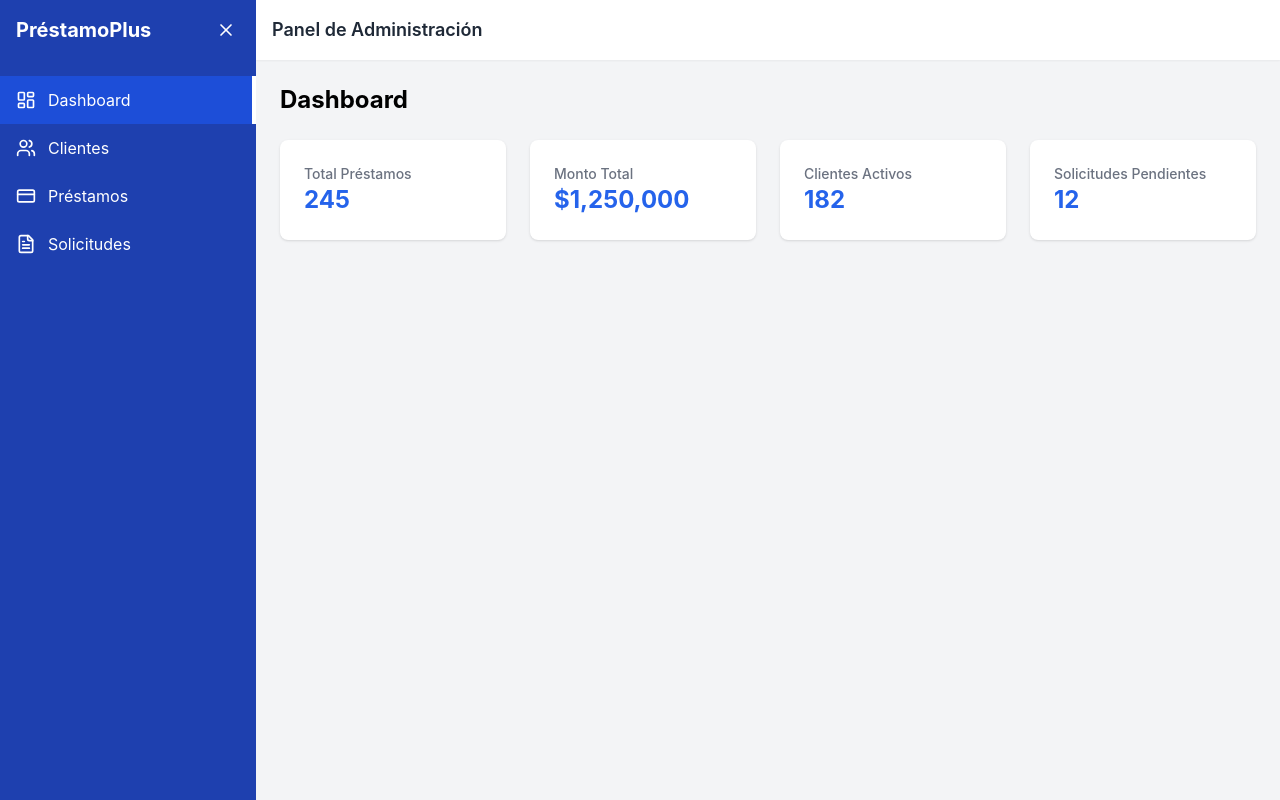
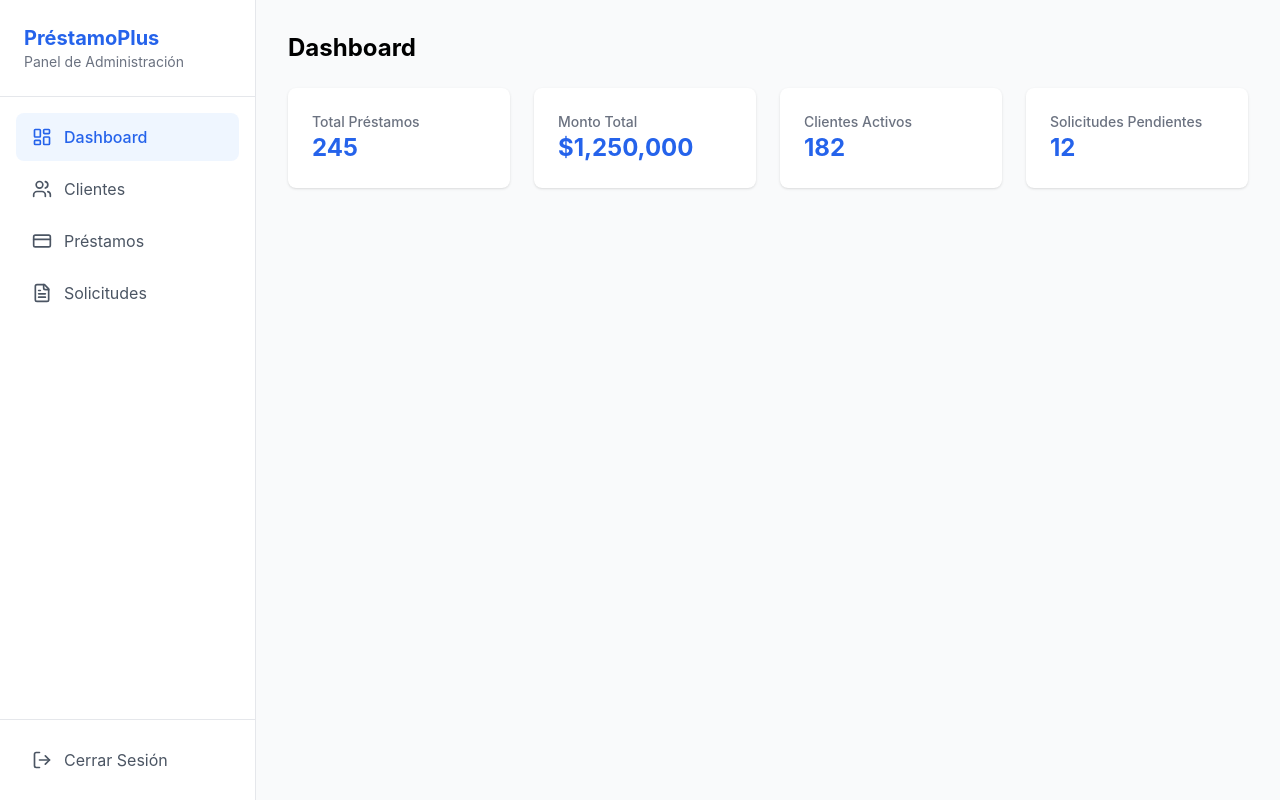
Before and after one commit to Adrianh-14/Presta-, a React (Vite) app: page /admin in a window 1280 px wide. Built offline with nearby package versions, Linux system fonts and the light colour scheme.

Commit message:
Add layout components: Sidebar, KPICard, StatusBadge, DataTable, and Admin Layout

```diff
--- /dev/null
+++ b/src/components/DataTable.jsx
@@ -0,0 +1,34 @@
+export default function DataTable({ columns, data, onRowClick }) {
+  return (
+    <div className="bg-white rounded-xl shadow-sm border border-gray-100 overflow-hidden">
+      <div className="overflow-x-auto">
+        <table className="w-full">
+          <thead className="bg-gray-50 border-b border-gray-200">
+            <tr>
+              {columns.map((col) => (
+                <th key={col.key} className="px-6 py-4 text-left text-sm font-medium text-gray-500">
+                  {col.label}
+                </th>
+              ))}
+            </tr>
+          </thead>
+          <tbody className="divide-y divide-gray-100">
+            {data.map((row, index) => (
+              <tr
+                key={row.id || index}
+                onClick={() => onRowClick?.(row)}
+                className="hover:bg-gray-50 cursor-pointer transition-colors"
+              >
+                {columns.map((col) => (
+                  <td key={col.key} className="px-6 py-4 text-sm text-gray-700">
+                    {col.render ? col.render(row[col.key], row) : row[col.key]}
+                  </td>
+                ))}
+              </tr>
+            ))}
+          </tbody>
+        </table>
+      </div>
+    </div>
+  );
+}
--- /dev/null
+++ b/src/components/KPICard.jsx
@@ -0,0 +1,27 @@
+export default function KPICard({ title, value, icon: Icon, color = 'primary', change, changeType }) {
+  const colorClasses = {
+    primary: 'bg-primary-50 text-primary-600',
+    success: 'bg-green-50 text-green-600',
+    warning: 'bg-yellow-50 text-yellow-600',
+    danger: 'bg-red-50 text-red-600',
+  };
+
+  return (
+    <div className="bg-white rounded-xl p-6 shadow-sm border border-gray-100">
+      <div className="flex items-start justify-between">
+        <div>
+          <p className="text-sm text-gray-500 mb-1">{title}</p>
+          <p className="text-2xl font-bold text-gray-900">{value}</p>
+          {change && (
+            <p className={`text-sm mt-2 ${changeType === 'positive' ? 'text-green-600' : 'text-red-600'}`}>
+              {changeType === 'positive' ? '+' : ''}{change}
+            </p>
+          )}
+        </div>
+        <div className={`p-3 rounded-lg ${colorClasses[color]}`}>
+          <Icon size={24} />
+        </div>
+      </div>
+    </div>
+  );
+}
--- /dev/null
+++ b/src/components/Sidebar.jsx
@@ -0,0 +1,45 @@
+import { NavLink } from 'react-router-dom';
+import { LayoutDashboard, Users, CreditCard, FileText, LogOut } from 'lucide-react';
+
+const menuItems = [
+  { path: '/admin', icon: LayoutDashboard, label: 'Dashboard', end: true },
+  { path: '/admin/clientes', icon: Users, label: 'Clientes' },
+  { path: '/admin/prestamos', icon: CreditCard, label: 'Préstamos' },
+  { path: '/admin/solicitudes', icon: FileText, label: 'Solicitudes' },
+];
+
+export default function Sidebar() {
+  return (
+    <aside className="w-64 bg-white border-r border-gray-200 min-h-screen">
+      <div className="p-6 border-b border-gray-200">
+        <h1 className="text-xl font-bold text-primary-600">PréstamoPlus</h1>
+        <p className="text-sm text-gray-500">Panel de Administración</p>
+      </div>
+      <nav className="p-4">
+        {menuItems.map((item) => (
+          <NavLink
+            key={item.path}
+            to={item.path}
+            end={item.end}
+            className={({ isActive }) =>
+              `flex items-center gap-3 px-4 py-3 rounded-lg mb-1 transition-colors ${
+                isActive
+                  ? 'bg-primary-50 text-primary-600 font-medium'
+                  : 'text-gray-600 hover:bg-gray-50'
+              }`
+            }
+          >
+            <item.icon size={20} />
+            <span>{item.label}</span>
+          </NavLink>
+        ))}
+      </nav>
+      <div className="absolute bottom-0 w-64 p-4 border-t border-gray-200">
+        <button className="flex items-center gap-3 px-4 py-3 text-gray-600 hover:bg-gray-50 rounded-lg w-full">
+          <LogOut size={20} />
+          <span>Cerrar Sesión</span>
+        </button>
+      </div>
+    </aside>
+  );
+}
--- /dev/null
+++ b/src/components/StatusBadge.jsx
@@ -0,0 +1,18 @@
+export default function StatusBadge({ status }) {
+  const styles = {
+    activo: 'bg-green-100 text-green-700',
+    inactivo: 'bg-gray-100 text-gray-700',
+    pendiente: 'bg-yellow-100 text-yellow-700',
+    aprobada: 'bg-green-100 text-green-700',
+    rechazada: 'bg-red-100 text-red-700',
+    vencido: 'bg-red-100 text-red-700',
+    mora: 'bg-orange-100 text-orange-700',
+    pagado: 'bg-blue-100 text-blue-700',
+  };
+
+  return (
+    <span className={`px-3 py-1 rounded-full text-sm font-medium ${styles[status] || 'bg-gray-100 text-gray-700'}`}>
+      {status.charAt(0).toUpperCase() + status.slice(1)}
+    </span>
+  );
+}
--- a/src/pages/admin/Layout.jsx
+++ b/src/pages/admin/Layout.jsx
@@ -1,52 +1,12 @@
 import { Outlet } from 'react-router-dom';
-import { Link, useLocation } from 'react-router-dom';
-import { LayoutDashboard, Users, CreditCard, FileText, Menu, X } from 'lucide-react';
-import { useState } from 'react';
-
-const navItems = [
-  { path: '/admin', label: 'Dashboard', icon: LayoutDashboard },
-  { path: '/admin/clientes', label: 'Clientes', icon: Users },
-  { path: '/admin/prestamos', label: 'Préstamos', icon: CreditCard },
-  { path: '/admin/solicitudes', label: 'Solicitudes', icon: FileText },
-];
+import Sidebar from '../../components/Sidebar';
 
 export default function Layout() {
-  const [sidebarOpen, setSidebarOpen] = useState(true);
-  const location = useLocation();
-
   return (
-    <div className="flex h-screen bg-gray-100">
-      <aside className={`${sidebarOpen ? 'w-64' : 'w-16'} bg-primary-800 text-white transition-all duration-300 flex flex-col`}>
-        <div className="p-4 flex items-center justify-between">
-          {sidebarOpen && <h1 className="text-xl font-bold">PréstamoPlus</h1>}
-          <button onClick={() => setSidebarOpen(!sidebarOpen)} className="p-1 rounded hover:bg-primary-700">
-            {sidebarOpen ? <X size={20} /> : <Menu size={20} />}
-          </button>
-        </div>
-        <nav className="flex-1 mt-4">
-          {navItems.map((item) => {
-            const Icon = item.icon;
-            const isActive = location.pathname === item.path;
-            return (
-              <Link
-                key={item.path}
-                to={item.path}
-                className={`flex items-center gap-3 px-4 py-3 hover:bg-primary-700 transition-colors ${isActive ? 'bg-primary-700 border-r-4 border-white' : ''}`}
-              >
-                <Icon size={20} />
-                {sidebarOpen && <span>{item.label}</span>}
-              </Link>
-            );
-          })}
-        </nav>
-      </aside>
-      <main className="flex-1 overflow-auto">
-        <header className="bg-white shadow-sm p-4">
-          <h2 className="text-lg font-semibold text-gray-800">Panel de Administración</h2>
-        </header>
-        <div className="p-6">
-          <Outlet />
-        </div>
+    <div className="flex min-h-screen bg-gray-50">
+      <Sidebar />
+      <main className="flex-1 p-8">
+        <Outlet />
       </main>
     </div>
   );
```
